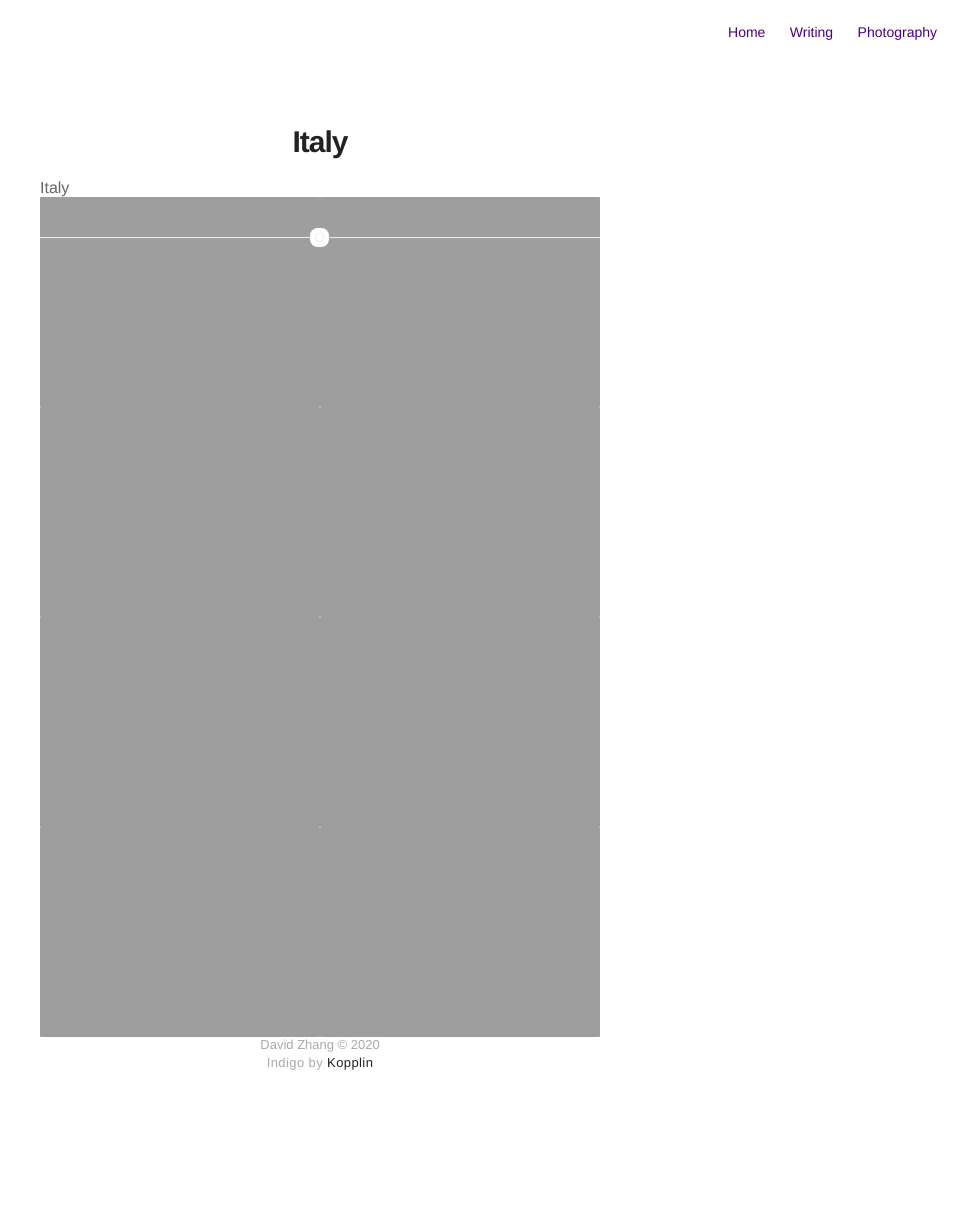
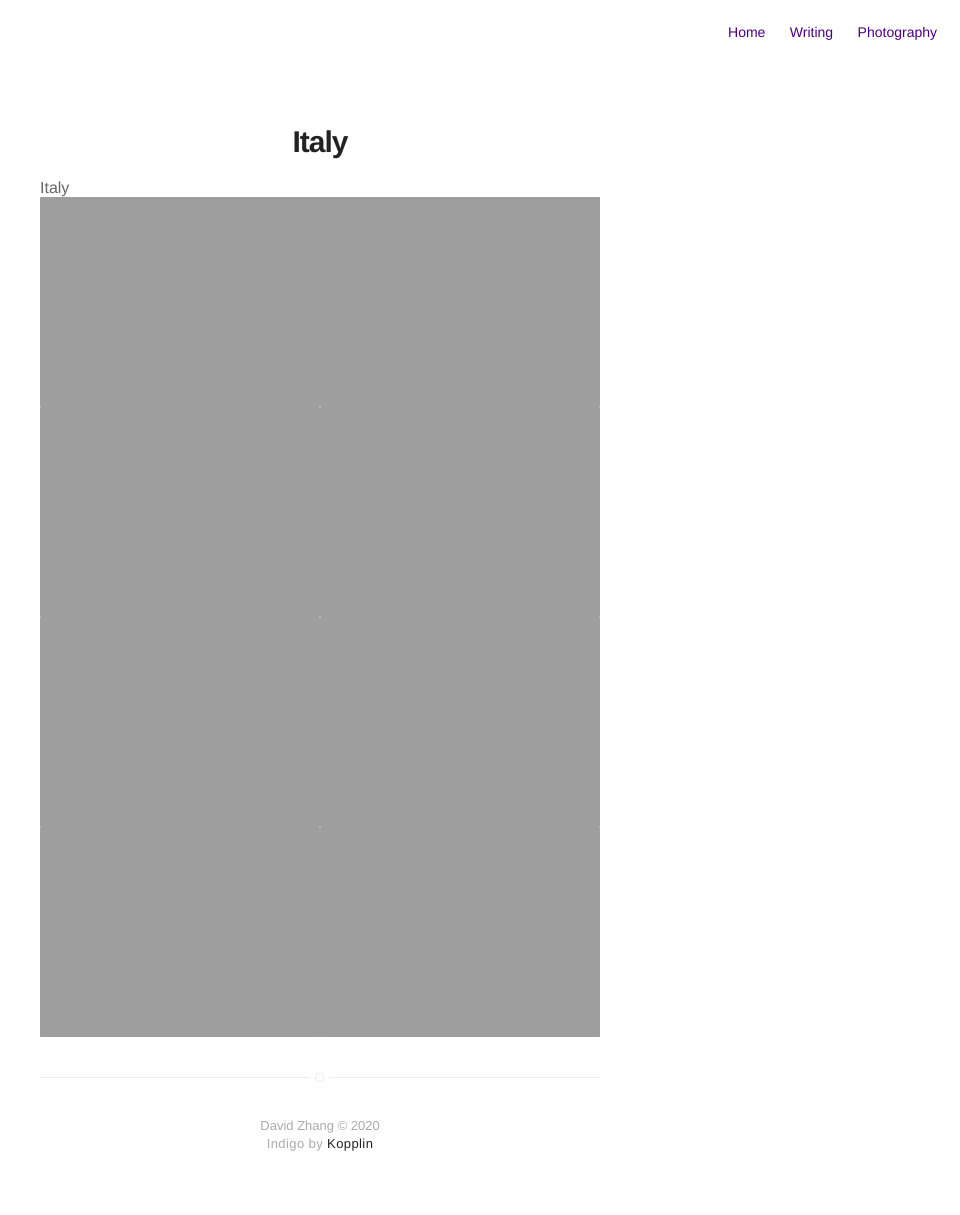
Before and after one commit to dzballer/dzballer.github.io, a Jekyll site: the page built from photography/italy.html, in a window 1280 px wide. Shown: the whole page, without its empty margins (320-1280 px from the left). Built offline with Jekyll 4.4.1, drawn with Linux system fonts in a browser that asks for light colours; comment, search, counter and statistics services are not loaded; before the commit the page ends 1134 px from its top, so only the background shows below that.

Commit message:
Fix gallery collapse

```diff
--- a/css/gallery.scss
+++ b/css/gallery.scss
@@ -59,7 +59,7 @@
   }
 
   &:after {
-    // content: '';
+    content: '';
     display: block;
     clear: both;
   }
```
